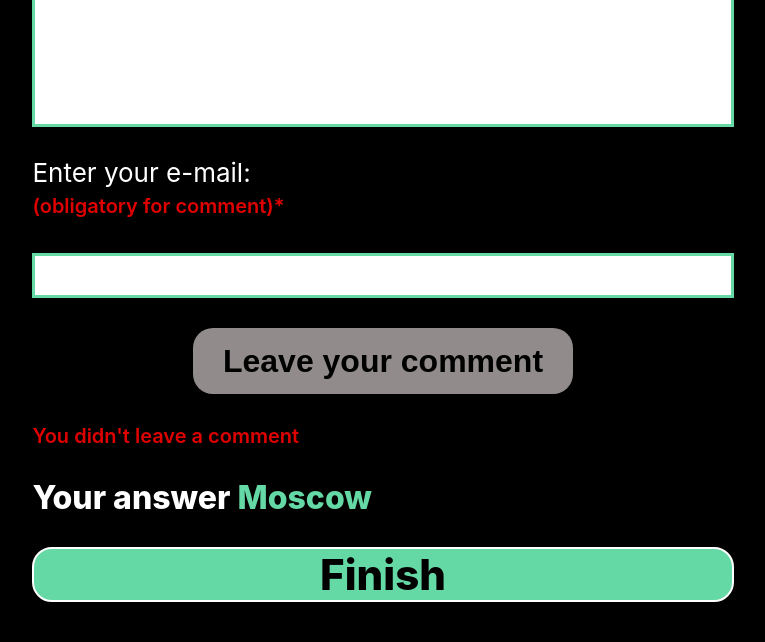
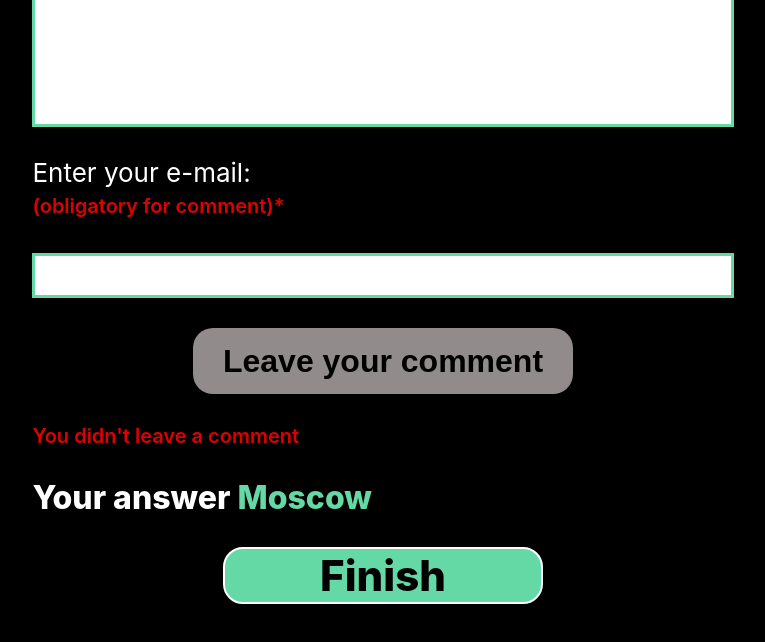
Before and after one commit to LipinVV/Prop-Ads-Task, a React (Create React App) app: page /citySurvey in a window 1280 px wide. Both pictures are taken after a click on the button "Confirm". Shown: the part 500-1142 px from the top of the page, without its empty margins (257-1022 px from the left). Built offline with nearby package versions, Linux system fonts and the light colour scheme.

Commit message:
last fixes - last fix

```diff
--- a/src/Survey/CitySurvey/CitySurvey.js
+++ b/src/Survey/CitySurvey/CitySurvey.js
@@ -128,9 +128,9 @@ export const CitySurvey = ({chosenLanguage}) => {
                         }
                     }>{word.confirmAnswer}
                 </button> :
-                <div><Link onClick={() => dispatch({
+                <Link onClick={() => dispatch({
                     action: ACTION.CLEAR_STATE
-                })} className='city-survey__feedback-ending' to='/gratitude'>{word.submitSurvey}</Link></div>
+                })} className='city-survey__feedback-ending' to='/gratitude'>{word.submitSurvey}</Link>
             }
         </div>
     )
```
